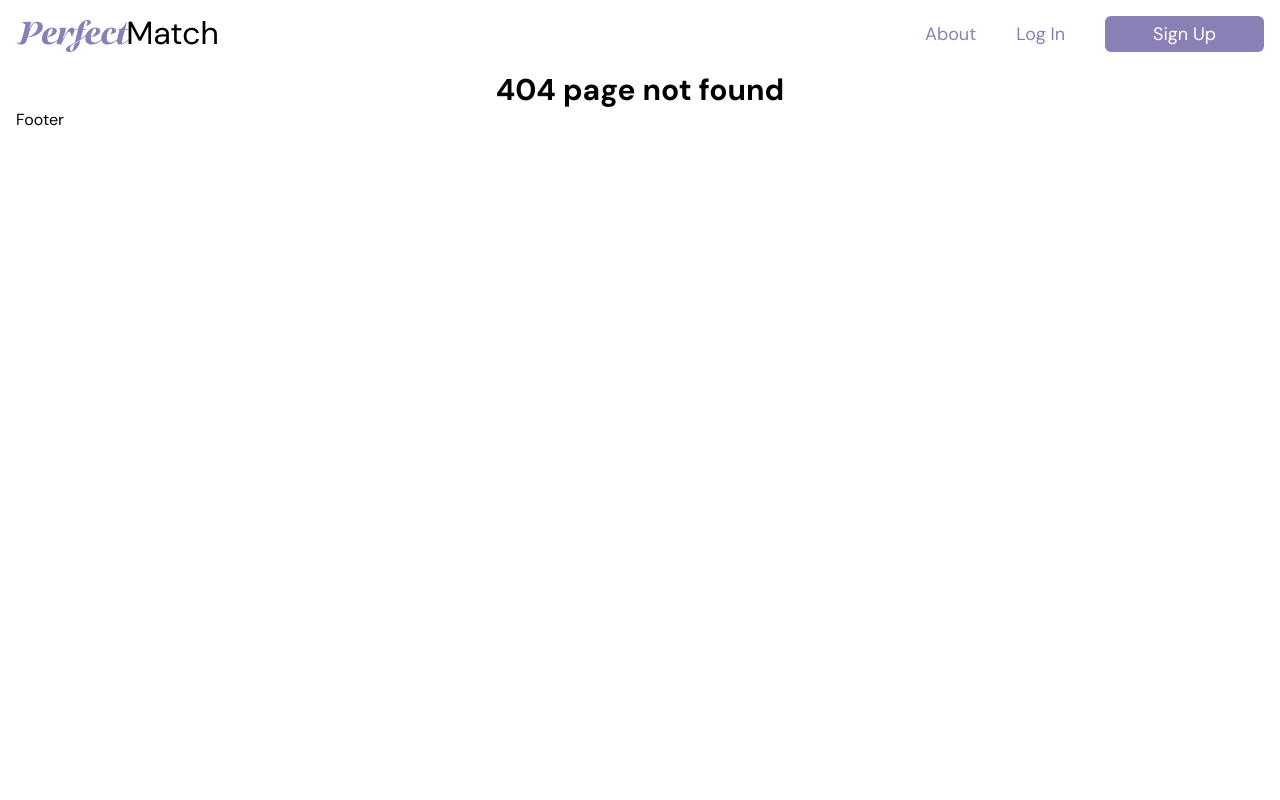
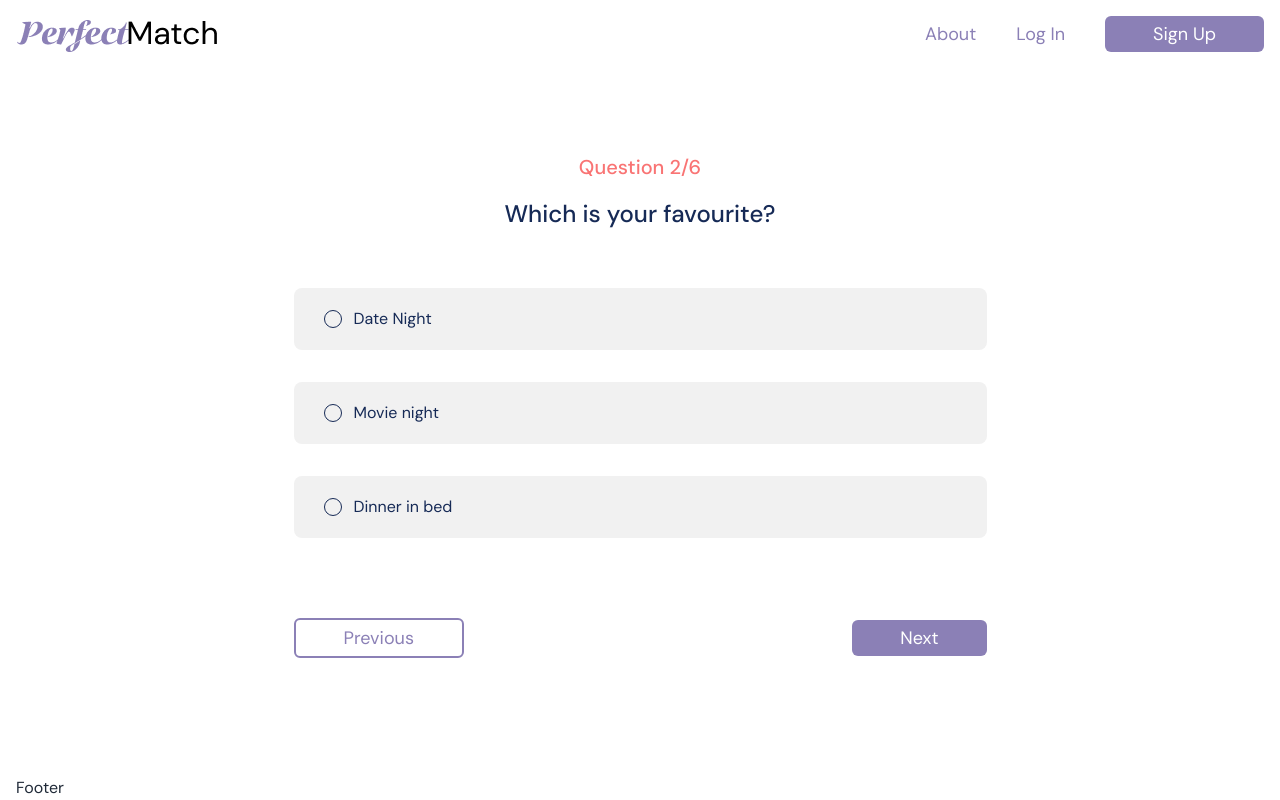
Before and after one commit to FatumaA/COMPARTIBILITY-CHECKER, a React (Create React App) app in the folder client/: page /questions in a window 1280 px wide. Before the commit this address had no page. Built offline with nearby package versions, Linux system fonts and the light colour scheme.

Commit message:
feat: question stepper

```diff
--- a/client/src/App.jsx
+++ b/client/src/App.jsx
@@ -1,6 +1,7 @@
 import { Route, Routes } from "react-router-dom";
 import Home from "./pages/Home";
 import Login from "./pages/Login";
+import Quiz from "./pages/Quiz";
 import Signup from "./pages/Signup";
 import Wrapper from "./Wrapper";
 
@@ -13,6 +14,8 @@ function App() {
 				<Route path="/" element={<Home />} />
 				<Route path="/login" element={<Login />} />
 				<Route path="/signup" element={<Signup />} />
+				<Route path="/questions" element={<Quiz />} />
+
 				{/* wildcard */}
 				<Route
 					path="*"
--- /dev/null
+++ b/client/src/components/QuizCard.jsx
@@ -0,0 +1,33 @@
+import React from 'react';
+
+const QuizCard = ({ question }) => {
+	console.log(question);
+	const handleSelect = () => {};
+	return (
+		<div className="">
+			<div>
+				<h1 className="text-[#F97474] font-medium text-[20px] text-center mb-[14px]">Question 2/6</h1>
+				<p className="text-textDark font-medium text-[24px] mb-[56px] text-center">{question?.question}</p>
+
+				<div>
+					{question?.options.map((option, index) => {
+						return (
+							<label className="flex items-center gap-3 text-textDark py-[19px] px-[30px] bg-[#F1F1F1] hover:bg-[#F97474] hover:text-[#ffffff] rounded-lg w-full mb-[32px]">
+								<input
+									type="radio"
+									value="Trade fare"
+									name="answer"
+									className="radio radio-xs radio-[#162A56] border border-[#162A56] hover:border-[#fff] w-[18px] h-[18px]"
+									onChange={() => handleSelect()}
+								/>
+								{option}
+							</label>
+						);
+					})}
+				</div>
+			</div>
+		</div>
+	);
+};
+
+export default QuizCard;
--- /dev/null
+++ b/client/src/data.js
@@ -0,0 +1,32 @@
+export const questions = [
+	{
+		question: 'Which do you enjoy?',
+		options: ['Going on walks?', 'Going to cinema?', 'Playing chess?'],
+		id: 1,
+	},
+	{
+		question: 'Which is your favourite place to shop?',
+		options: ['Trade fare', 'Starbucks', 'Spar'],
+		id: 2,
+	},
+	{
+		question: 'Which is your favourite?',
+		options: ['Date Night', 'Movie night', 'Dinner in bed'],
+		id: 3,
+	},
+	{
+		question: 'Favourite superhero?',
+		options: ['Captain America', 'Hulk', 'Iron man'],
+		id: 4,
+	},
+	{
+		question: 'Who’s your greatest comedian of all time?',
+		options: ['Martin Lawrence', 'Chris Rock', 'Dave Chapelle'],
+		id: 5,
+	},
+	{
+		question: 'What’s your favourite time of the day?',
+		options: ['Morning', 'Evening', 'Night'],
+		id: 6,
+	},
+];
--- a/client/src/index.css
+++ b/client/src/index.css
@@ -9,7 +9,7 @@
                text-white text-sm lg:text-lg items-center rounded-md;
       }
     .btn-secondary {
-        @apply text-primary border-2 border-primary py-1 px-12 hover:text-hover hover:border-hover
+        @apply text-primary border-2 border-primary py-1 px-12 hover:text-hover bg-[#fff] hover:border-hover
         text-sm lg:text-lg items-center rounded-md;
     }
     .btn-accent {
@@ -17,3 +17,8 @@
         text-white text-sm lg:text-lg items-center;
     }
 }
+
+body{
+    background-color: #ffffff;
+    min-height: 100vh;
+}
--- /dev/null
+++ b/client/src/pages/Quiz.jsx
@@ -0,0 +1,47 @@
+import React, { useState } from 'react';
+import QuizCard from '../components/QuizCard';
+import { questions } from '../data';
+
+const Quiz = () => {
+	const [curQuest, setCurQuest] = useState(3);
+
+	const changeQuestion = (action) => {
+		if (action === 'next') {
+			if (curQuest === questions.length) {
+				return;
+			} else {
+				setCurQuest((prev) => prev + 1);
+			}
+		}
+		if ((action === 'prev')) {
+			if (curQuest === 1) {
+				return;
+			} else {
+				setCurQuest((prev) => prev - 1);
+			}
+		}
+	};
+
+	return (
+		<div className="min-h-[calc(100vh-6rem)] w-full justify-center pt-[80px]">
+			<div className="max-w-[693px] w-full mx-auto">
+				{questions.map((question, index) => {
+					if (curQuest === question.id) {
+						return <QuizCard question={question} curQuest={curQuest} />;
+					}
+				})}
+
+				<div className="flex items-center justify-between gap-3 mt-[80px]">
+					<button className="btn-secondary" onClick={() => changeQuestion('prev')}>
+						Previous
+					</button>
+					<button className="btn-primary" onClick={() => changeQuestion('next')}>
+						Next
+					</button>
+				</div>
+			</div>
+		</div>
+	);
+};
+
+export default Quiz;
--- a/client/tailwind.config.js
+++ b/client/tailwind.config.js
@@ -1,19 +1,19 @@
 /** @type {import('tailwindcss').Config} */
 module.exports = {
-	content: ["./src/**/*.{js,jsx,ts,tsx}"],
+	content: ['./src/**/*.{js,jsx,ts,tsx}'],
 	theme: {
 		extend: {
 			fontFamily: {
-				sans: ["DM Sans", "sans-serif"],
+				sans: ['DM Sans', 'sans-serif'],
 			},
 			colors: {
-				primary: "#8B80B6",
-				accent: "#F97474",
-				textDark: "#222",
-				hover: "#534784",
-				accentHover: "#D64545",
+				primary: '#8B80B6',
+				accent: '#F97474',
+				textDark: '#162A56',
+				hover: '#534784',
+				accentHover: '#D64545',
 			},
 		},
 	},
-	plugins: [],
+	plugins: [require('daisyui')],
 };
```
Also changed, not shown: 1 other file (tests, documents, lock files or other folders).
